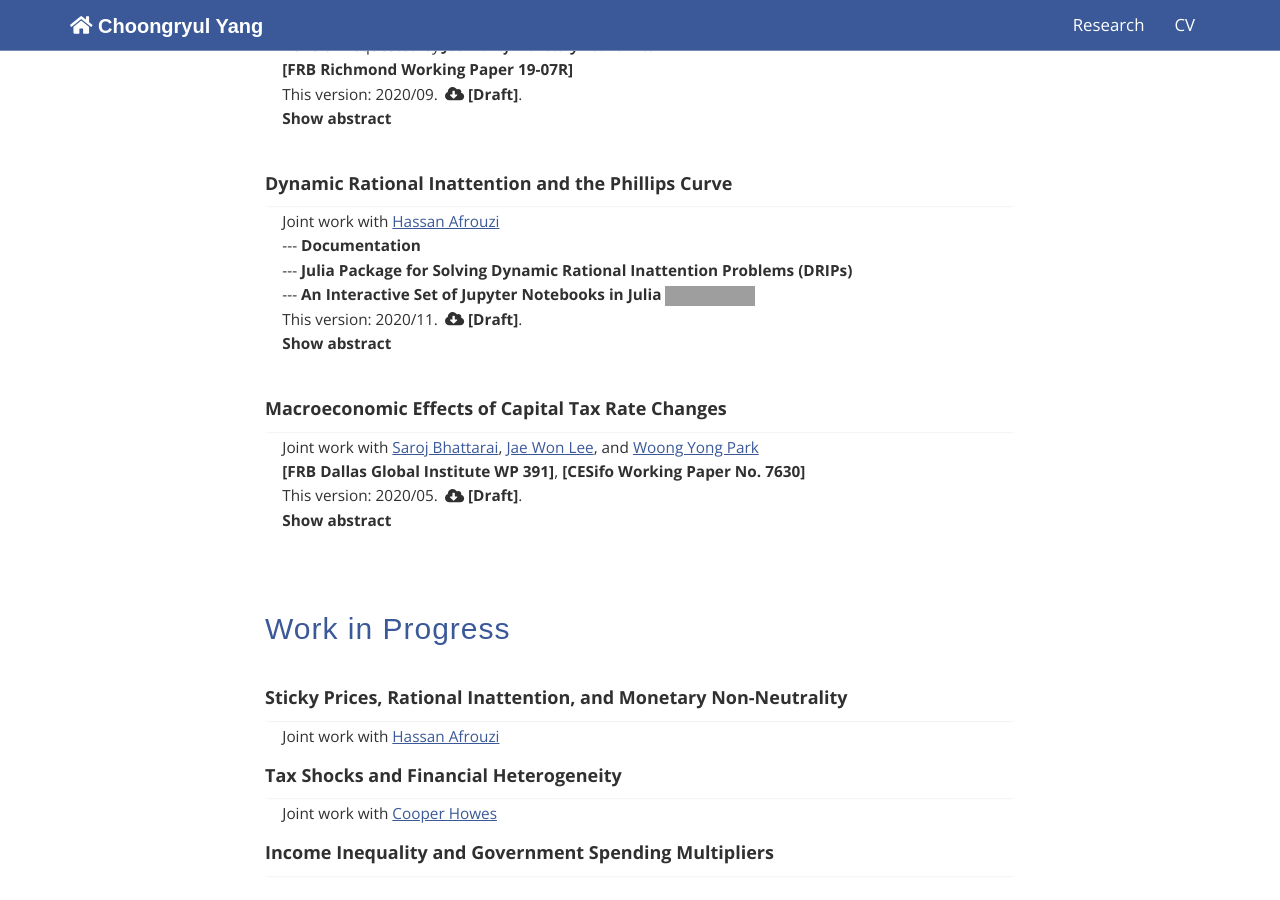
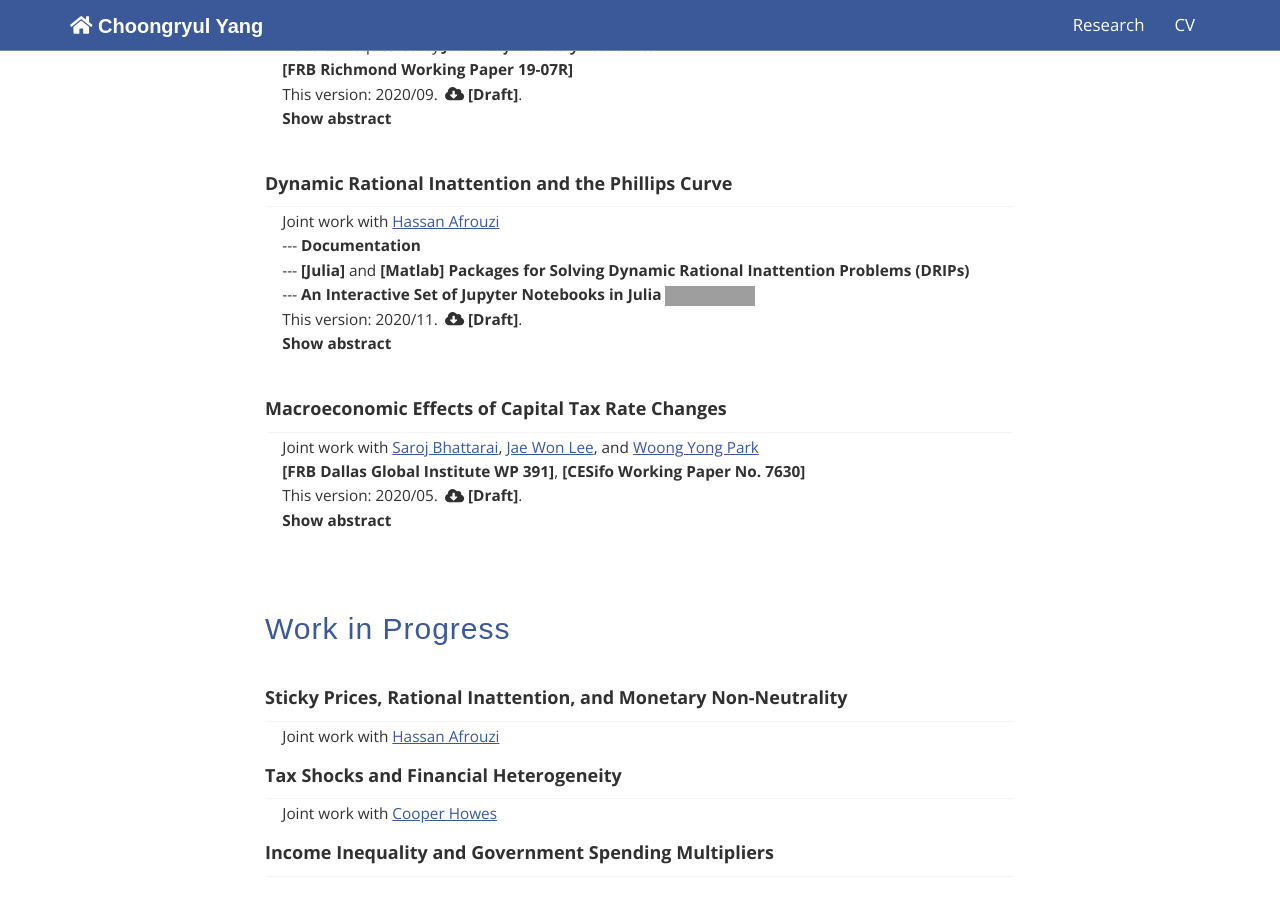
Before and after one commit to choongryulyang/choongryulyang.github.io, a Jekyll site: the page built from index.html, in a window 1280 px wide and 900 px high, scrolled down 1419 px. Built offline with Jekyll 4.4.1, drawn with Linux system fonts in a browser that asks for light colours; grey boxes are pictures that could not be loaded.

Commit message:
Update index.html

```diff
--- a/index.html
+++ b/index.html
@@ -316,7 +316,10 @@
 						<p style="margin-bottom:0px; font-size: 11.5pt">
 						---
 						<a class="two" href="https://github.com/afrouzi/DRIPs.jl" target="_blank"">
-						<b>Julia Package for Solving Dynamic Rational Inattention Problems (DRIPs)</b></a>
+						<b>[Julia]</b> and </a>
+						<a class="two" href="https://github.com/choongryulyang/DRIPs.m" target="_blank"">
+						<b>[Matlab]</b></a>
+						<b> Packages for Solving Dynamic Rational Inattention Problems (DRIPs)</b>
 						</p>
 
 
```
